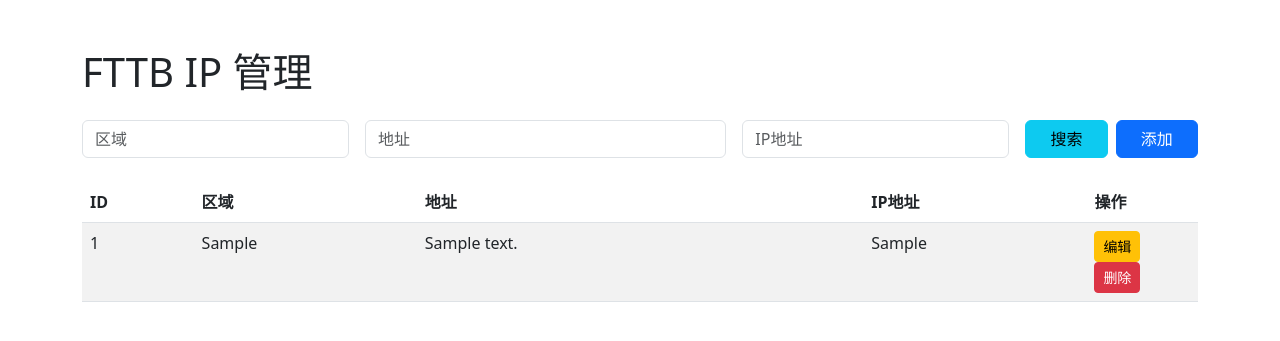
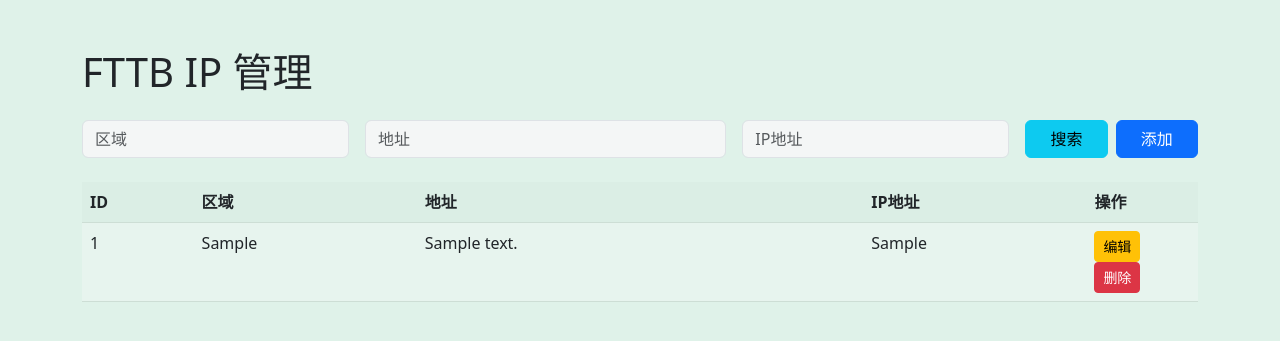
Before and after one commit to winsphinx/fttb, a Flask app: page / in a window 1280 px wide. Shown: the top 341 px of the page. Run offline with Flask 3, Linux system fonts and the light colour scheme; tables that the repository leaves empty hold one stand-in row (values such as "Sample post").

Commit message:
feat(ui): enhance table and modal styling with custom colors
Add custom CSS styles for improved visual hierarchy and consistency
- Set background colors for body, forms, tables and modals
- Override Bootstrap defaults for transparent table backgrounds
- Add alternating row colors for better readability
- Style modal headers and footers to match theme

```diff
--- a/templates/index.html
+++ b/templates/index.html
@@ -6,6 +6,51 @@
     <meta name="viewport" content="width=device-width, initial-scale=1.0">
     <title>FTTB IP 管理</title>
     <link href="https://cdn.jsdelivr.net/npm/bootstrap@5.3.0/dist/css/bootstrap.min.css" rel="stylesheet">
+    <style>
+        /* 页面背景色 */
+        body {
+            background-color: #DFF2E9;
+        }
+
+        /* 输入框背景色 */
+        .form-control {
+            background-color: #F4F6F6;
+        }
+
+        /* 修复：覆盖 Bootstrap 的默认表格背景，使其透明 */
+        .table {
+            --bs-table-bg: transparent;
+            --bs-table-accent-bg: transparent;
+            border-color: #CDDED5;
+        }
+
+        /* 表头背景色 */
+        .table thead th {
+            background-color: #DBEEE5;
+        }
+
+        /* 奇数行背景色 */
+        .table tbody tr:nth-child(odd) {
+            background-color: #E7F4EE;
+        }
+
+        /* 偶数行背景色 */
+        .table tbody tr:nth-child(even) {
+            background-color: #DBEEE5;
+        }
+
+        /* 对话框框内容背景色 */
+        .modal-content {
+            background-color: #DFF2E9;
+        }
+
+        /* 框头部和底部背景色 */
+        .modal-header,
+        .modal-footer {
+            background-color: #DBEEE5;
+            border-color: #CDDED5;
+        }
+    </style>
 </head>
 
 <body>
@@ -34,7 +79,7 @@
 
 
         <!-- 记录表格 -->
-        <table class="table table-striped">
+        <table class="table">
             <thead>
                 <tr>
                     <th style="width: 10%">ID</th>
```
